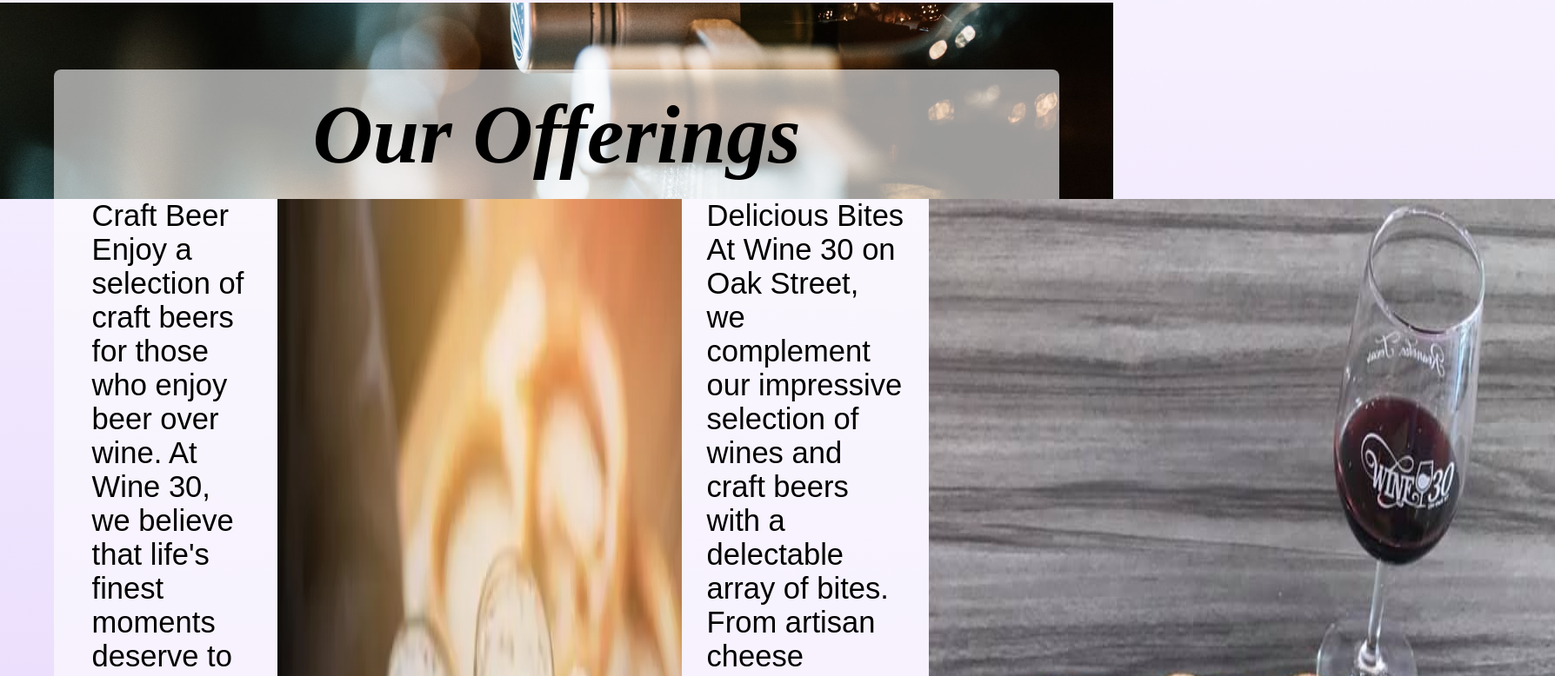
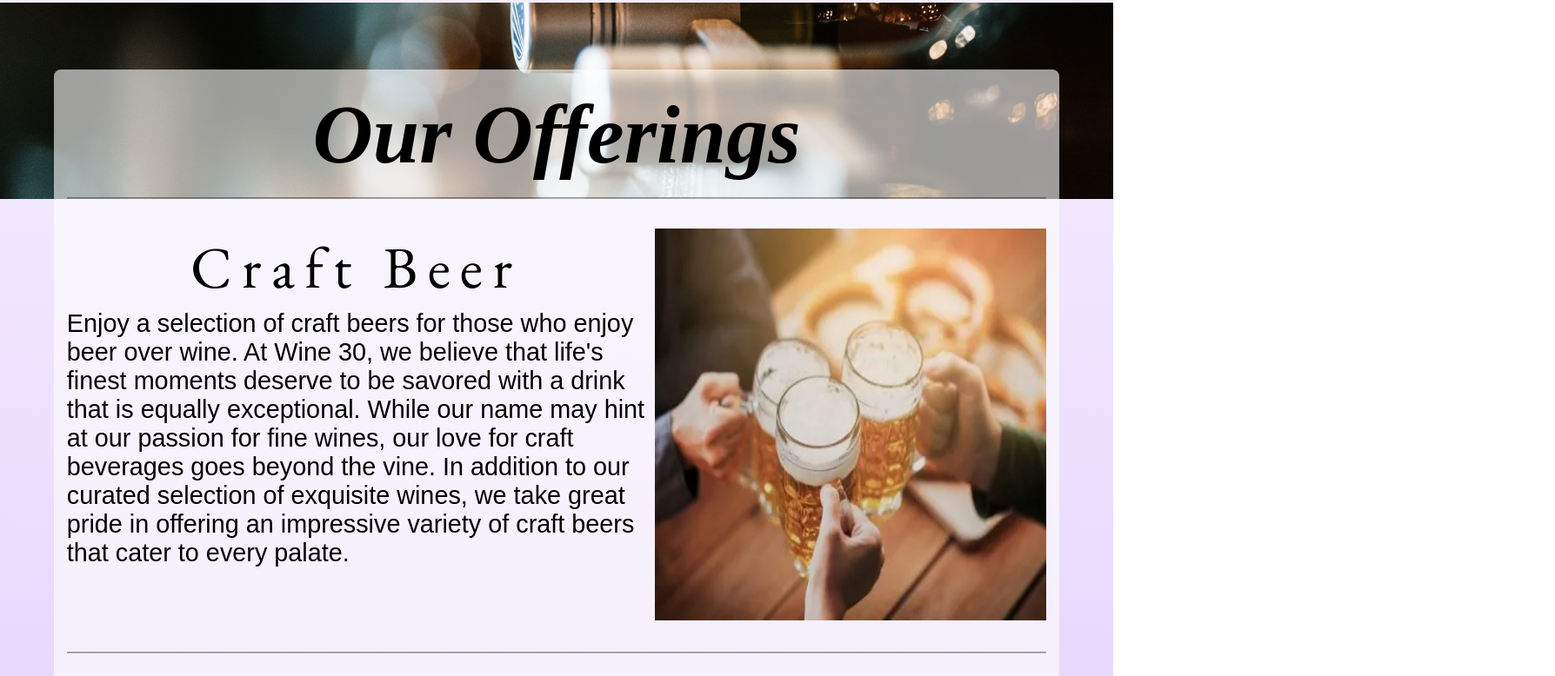
Before and after one commit to matthewjlewis93/wine30, an Eleventy site: page src/index.html in a window 1280 px wide. Shown: the part 664-1442 px from the top of the page at 87% size, 1788 px wide, since content can reach past the window. Built offline with nearby package versions, Linux system fonts and the light colour scheme; Eleventy itself is replaced by a stand-in of ours; files that its build step writes are made by us from their sources; a web font is replaced by a local one.

Commit message:
offering section styling

```diff
--- a/public/admin/config.yml
+++ b/public/admin/config.yml
@@ -5,7 +5,7 @@
   base_url: https://api.netlify.com/
   auth_endpoint: auth
 media_folder: src/images
-public_folder: /public
+public_folder: /images
 collections:
   - name: events
     label: Events
--- a/public/index.css
+++ b/public/index.css
@@ -38,8 +38,7 @@
   justify-content: center;
   align-items: center;
 }
-#title>img {
-  /* background-color: #00000025; */
+#title > img {
   width: 100%;
   max-width: 1500px;
   margin: 1.8rem 0px;
@@ -48,14 +47,14 @@
 #offerings-header {
   background: url("./images/Wine30-6.jpg");
   background-size: cover;
-  background-position-y: 90% ;
+  background-position-y: 90%;
   text-align: center;
   display: flex;
   justify-content: center;
   align-items: end;
 }
 
-#offerings-header>h2 {
+#offerings-header > h2 {
   margin: 4rem 0px 0px 0px;
   padding: 1rem 0.75rem 1rem 0.75rem;
   width: 88%;
@@ -64,16 +63,52 @@
   border-top-right-radius: 8px;
 }
 #offerings-body {
-  min-height: 200px;
-  display: flex;
   width: 88%;
-  margin-inline: auto;
-  padding: 0px 0.75rem;
+  margin: 0px auto;
+  padding: 0px 0.75rem 5px 0.75rem;
   background-color: #ffffff99;
   border-bottom-left-radius: 8px;
   border-bottom-right-radius: 8px;
 }
 
+.offering-img {
+  order: 2;
+  width: 100%;
+  max-width: 500px;
+  justify-self: right;
+  aspect-ratio: 1;
+}
+
+.offering-item {
+  display: grid;
+  grid-template-columns: 1fr 40%;
+  gap: 10px;
+}
+.offering-item:nth-child(even) {
+  grid-template-columns: 40% 1fr;
+}
+
+.offering-item:not(:first-child) {
+  margin: 2rem 0px;
+}
+.offering-item p {
+  order: 1;
+  font-size: 1.5rem;
+  padding: 0px;
+}
+.offering-item:nth-child(even) img {
+  order: -1;
+  justify-self: left;
+}
+.offering-divider {
+  min-width: 100%;
+  margin: 0;
+  position: relative;
+  bottom: 1px;
+  border-color: #00000066;
+  grid-column: span 2;
+  order: -3;
+}
 .current-day {
   background-color: hsla(260, 100%, 70%, 0.667);
 }
@@ -117,7 +152,7 @@
   min-height: 815px;
 }
 
-#calendar>* {
+#calendar > * {
   display: grid;
   grid-template-columns: repeat(7, 1fr);
 }
@@ -141,7 +176,7 @@
 }
 
 .calendar-day p {
-  position: absolute ;
+  position: absolute;
   top: 3px;
   left: 3px;
   border-radius: 50%;
@@ -176,13 +211,28 @@
   vertical-align: middle;
 }
 
-
-
-
-
 @media (max-width: 700px) {
   :root {
     font-size: x-small;
+  }
+
+  .offering-img {
+    order: -1;
+    width: 50%;
+    justify-self: center !important;
+  }
+
+  .offering-item {
+    display: grid;
+    grid-template-columns: 1fr !important;
+    gap: 0px;
+  }
+  .offering-item:nth-child(even) {
+    grid-template-columns: 1fr !important;
+  }
+
+  .offering-divider {
+    grid-column: span 1;
   }
 
   #calendar {
--- a/src/_includes/partials/offerings.html
+++ b/src/_includes/partials/offerings.html
@@ -1,12 +1,18 @@
 <div id="offerings-header">
-    <h2>Our Offerings</h2>
+  <h2>Our Offerings</h2>
 </div>
 <div id="offerings-body">
-    {% for item in helperFunctions.sortDays(offerings) %}
-        <div>
-            <p>{{ item.title }}</p>
-            <p>{{ item.description }}</p>
-        </div>
-        <img src={{item.image}} />
-    {% endfor %}
+  {% for item in helperFunctions.sortDays(offerings) %}
+  <div class="offering-item">
+    <div class="offering-divider">
+      <hr style="border-color: #00000066; margin: 0; position: relative; bottom: 1px;" />
+      <br />
+    </div>
+    <div>
+      <h3 style="text-align: center; margin-top: 0px">{{ item.title }}</h3>
+      <p>{{ item.description | safe }}</p>
+    </div>
+    <img class="offering-img" src="{{item.image}}" />
+  </div>
+  {% endfor %}
 </div>
--- a/src/admin/config.yml
+++ b/src/admin/config.yml
@@ -5,7 +5,7 @@
   base_url: https://api.netlify.com/
   auth_endpoint: auth
 media_folder: src/images
-public_folder: /public
+public_folder: /images
 collections:
   - name: events
     label: Events
--- a/src/index.css
+++ b/src/index.css
@@ -38,8 +38,7 @@
   justify-content: center;
   align-items: center;
 }
-#title>img {
-  /* background-color: #00000025; */
+#title > img {
   width: 100%;
   max-width: 1500px;
   margin: 1.8rem 0px;
@@ -48,14 +47,14 @@
 #offerings-header {
   background: url("./images/Wine30-6.jpg");
   background-size: cover;
-  background-position-y: 90% ;
+  background-position-y: 90%;
   text-align: center;
   display: flex;
   justify-content: center;
   align-items: end;
 }
 
-#offerings-header>h2 {
+#offerings-header > h2 {
   margin: 4rem 0px 0px 0px;
   padding: 1rem 0.75rem 1rem 0.75rem;
   width: 88%;
@@ -64,16 +63,52 @@
   border-top-right-radius: 8px;
 }
 #offerings-body {
-  min-height: 200px;
-  display: flex;
   width: 88%;
-  margin-inline: auto;
-  padding: 0px 0.75rem;
+  margin: 0px auto;
+  padding: 0px 0.75rem 5px 0.75rem;
   background-color: #ffffff99;
   border-bottom-left-radius: 8px;
   border-bottom-right-radius: 8px;
 }
 
+.offering-img {
+  order: 2;
+  width: 100%;
+  max-width: 500px;
+  justify-self: right;
+  aspect-ratio: 1;
+}
+
+.offering-item {
+  display: grid;
+  grid-template-columns: 1fr 40%;
+  gap: 10px;
+}
+.offering-item:nth-child(even) {
+  grid-template-columns: 40% 1fr;
+}
+
+.offering-item:not(:first-child) {
+  margin: 2rem 0px;
+}
+.offering-item p {
+  order: 1;
+  font-size: 1.5rem;
+  padding: 0px;
+}
+.offering-item:nth-child(even) img {
+  order: -1;
+  justify-self: left;
+}
+.offering-divider {
+  min-width: 100%;
+  margin: 0;
+  position: relative;
+  bottom: 1px;
+  border-color: #00000066;
+  grid-column: span 2;
+  order: -3;
+}
 .current-day {
   background-color: hsla(260, 100%, 70%, 0.667);
 }
@@ -117,7 +152,7 @@
   min-height: 815px;
 }
 
-#calendar>* {
+#calendar > * {
   display: grid;
   grid-template-columns: repeat(7, 1fr);
 }
@@ -141,7 +176,7 @@
 }
 
 .calendar-day p {
-  position: absolute ;
+  position: absolute;
   top: 3px;
   left: 3px;
   border-radius: 50%;
@@ -176,13 +211,28 @@
   vertical-align: middle;
 }
 
-
-
-
-
 @media (max-width: 700px) {
   :root {
     font-size: x-small;
+  }
+
+  .offering-img {
+    order: -1;
+    width: 50%;
+    justify-self: center !important;
+  }
+
+  .offering-item {
+    display: grid;
+    grid-template-columns: 1fr !important;
+    gap: 0px;
+  }
+  .offering-item:nth-child(even) {
+    grid-template-columns: 1fr !important;
+  }
+
+  .offering-divider {
+    grid-column: span 1;
   }
 
   #calendar {
```
Also changed, not shown: public/index.html (+25 -7 lines).
